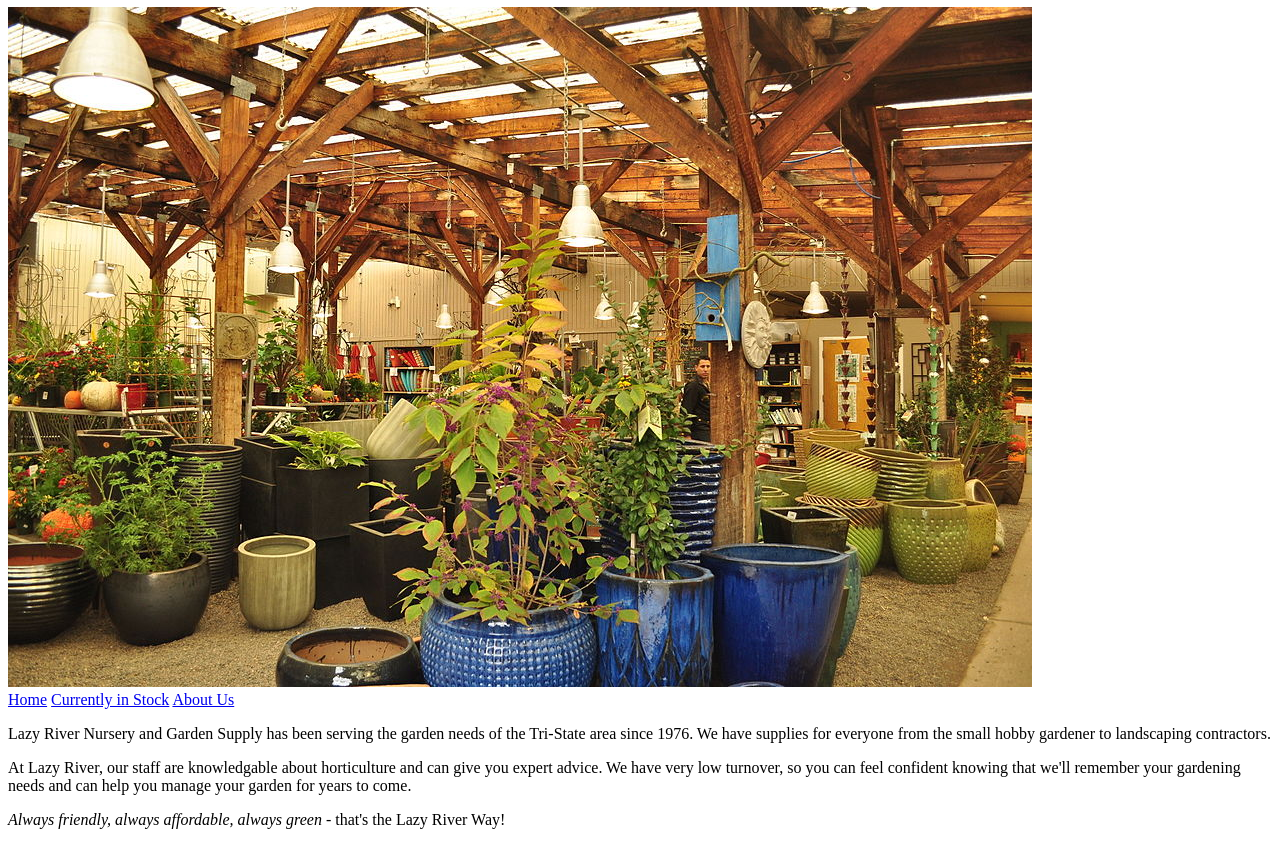
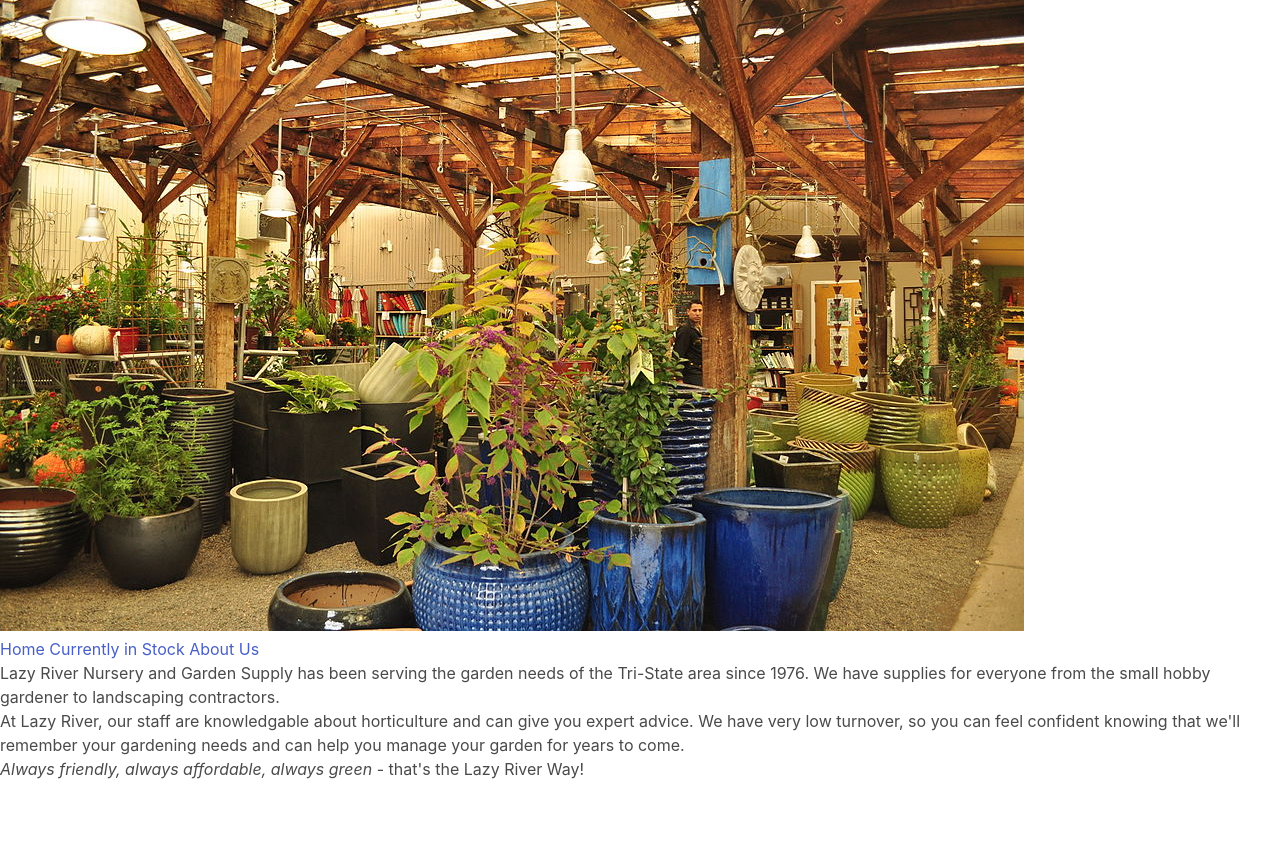
Before and after one commit to Momentum-Team-20/html-small-business-jordan-manus, a website: page index.html in a window 1280 px wide. Shown: the part 73-918 px from the top of the page. After the commit the page ends 854 px from the top, so only its background shows below. Drawn offline with nearby package versions, Linux system fonts and the light colour scheme.

Commit message:
Created stylesheet, added Bulma stylesheet to HTML, and added Bulma Sass library

```diff
--- a/index.html
+++ b/index.html
@@ -1,8 +1,10 @@
 <!DOCTYPE html>
 <html lang="en">
 <head>
+    <link href="starter_files/" rel="images">
     <meta charset="UTF-8">
     <meta name="viewport" content="width=device-width, initial-scale=1.0">
+    <link rel="stylesheet" href="https://cdn.jsdelivr.net/npm/bulma@0.9.4/css/bulma.min.css">
     <title>Lazy River Nursery Website</title>
 </head>
 <body>
--- /dev/null
+++ b/package.json
@@ -0,0 +1,5 @@
+{
+  "dependencies": {
+    "bulma": "^0.9.4"
+  }
+}
```
Also changed, not shown: stylesheet.css (added), 1 other file.
